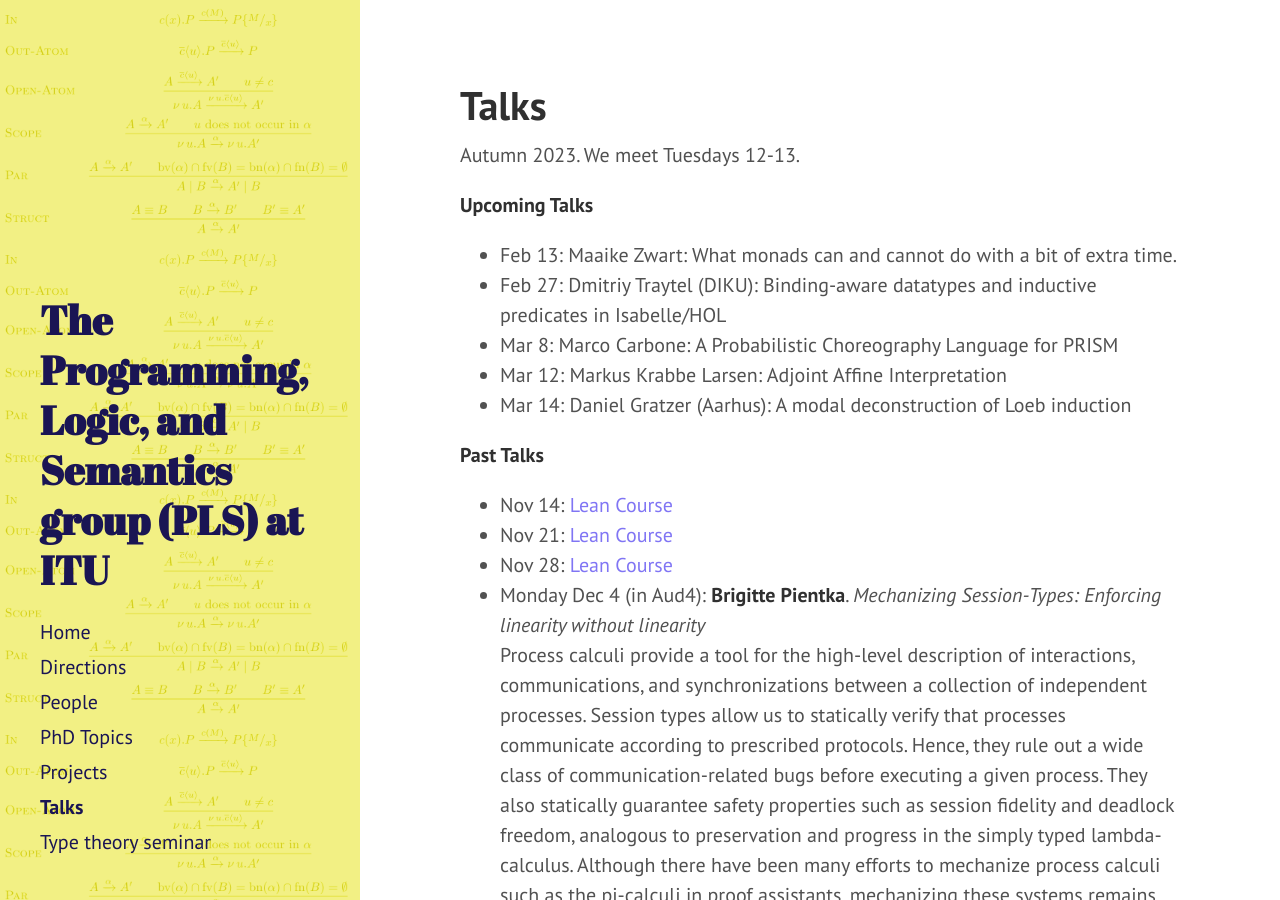
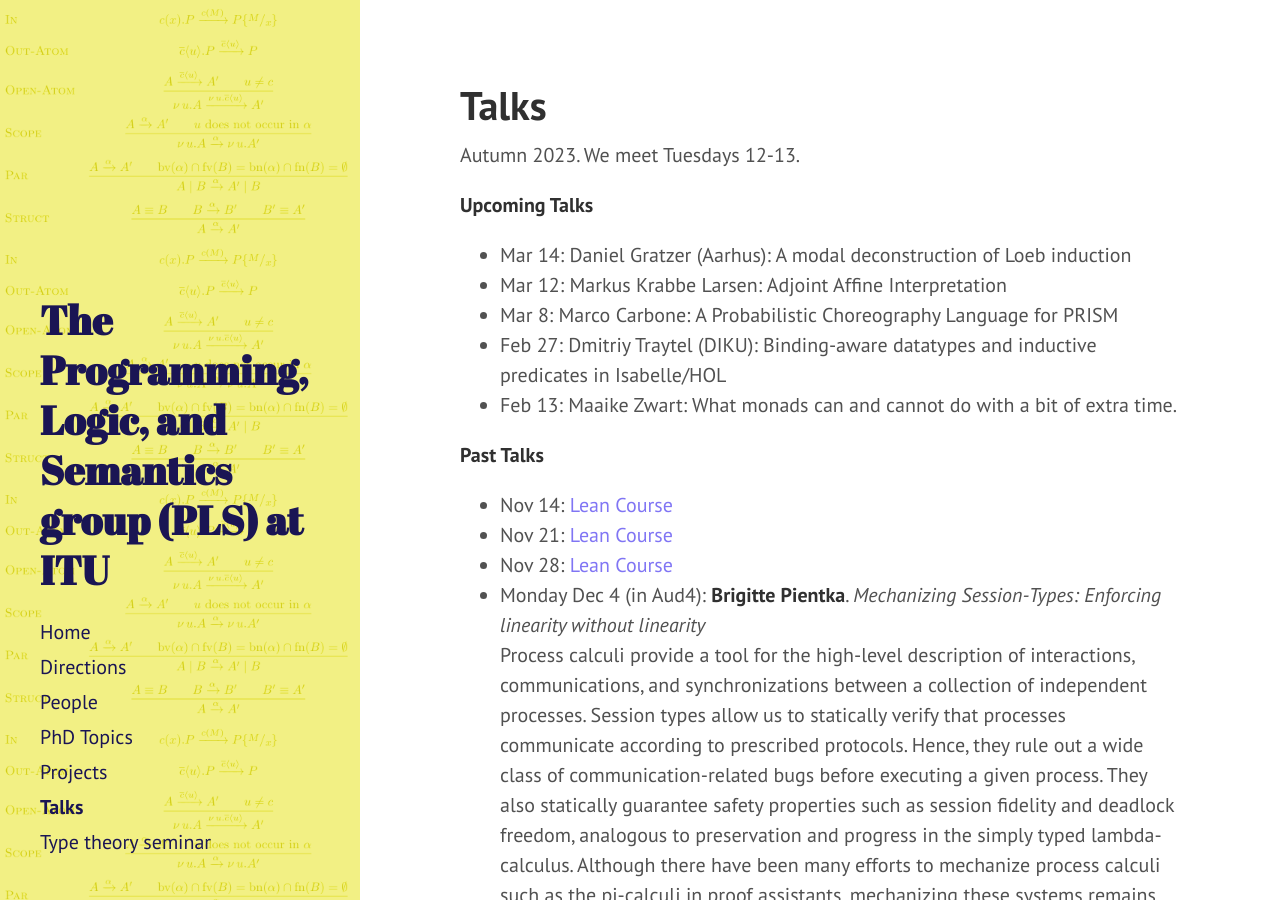
Before and after one commit to rmogelberg/pls.itu.dk, a Jekyll site: the page built from Talks.md, in a window 1280 px wide and 900 px high. Built offline with Jekyll 4.4.1, drawn with Linux system fonts in a browser that asks for light colours.

```diff
--- a/Talks.md
+++ b/Talks.md
@@ -6,12 +6,12 @@ Autumn 2023. We meet Tuesdays 12-13.
 
 **Upcoming Talks**
 
+- Mar 14: Daniel Gratzer (Aarhus): A modal deconstruction of Loeb induction
+- Mar 12: Markus Krabbe Larsen: Adjoint Affine Interpretation
+- Mar 8: Marco Carbone: A Probabilistic Choreography Language for PRISM
+- Feb 27: Dmitriy Traytel (DIKU): Binding-aware datatypes and inductive predicates in Isabelle/HOL
 - Feb 13: Maaike Zwart: What monads can and cannot do with a bit of
   extra time.
-- Feb 27: Dmitriy Traytel (DIKU): Binding-aware datatypes and inductive predicates in Isabelle/HOL
-- Mar 8: Marco Carbone: A Probabilistic Choreography Language for PRISM
-- Mar 12: Markus Krabbe Larsen: Adjoint Affine Interpretation
-- Mar 14: Daniel Gratzer (Aarhus): A modal deconstruction of Loeb induction
 
 **Past Talks**
 
```
